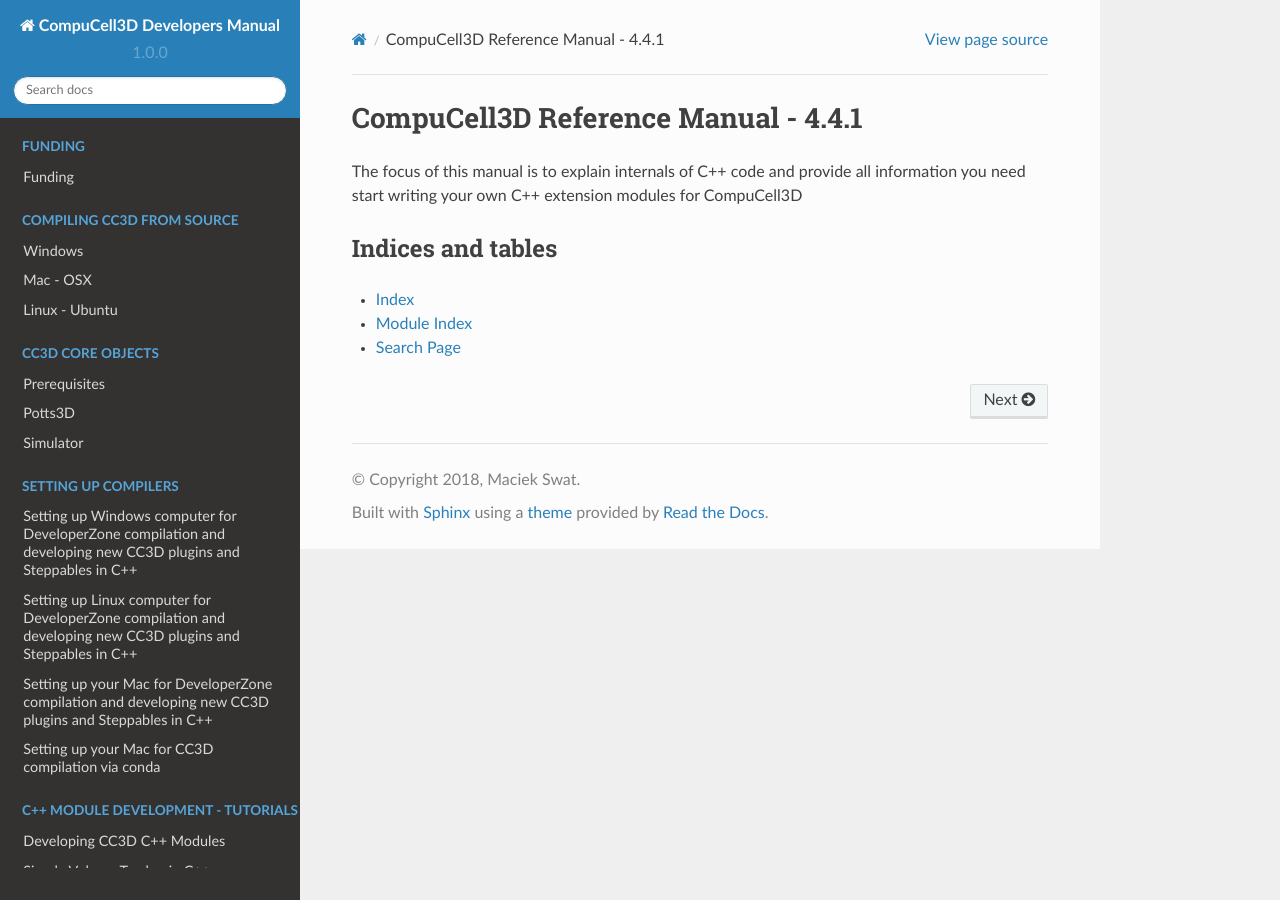
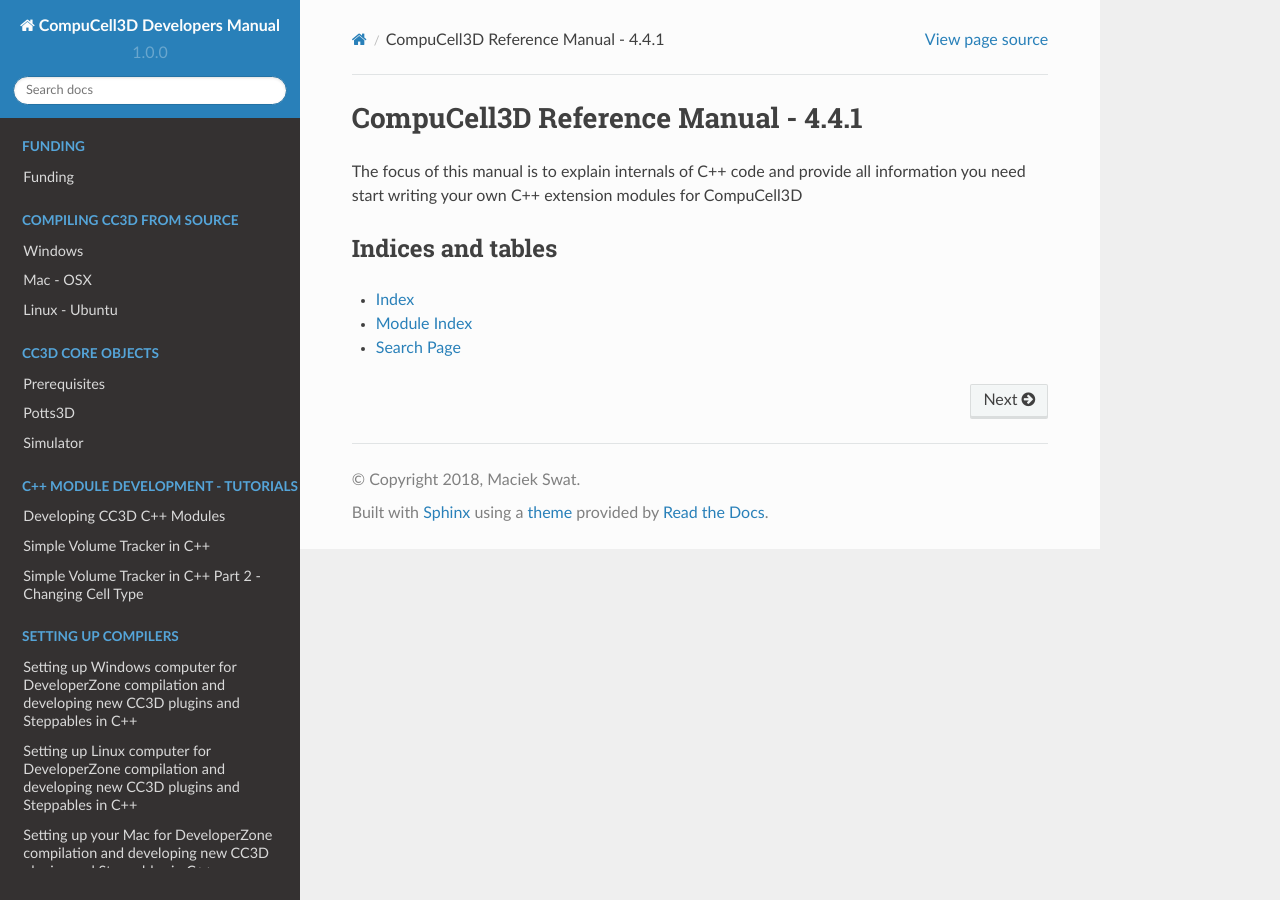
Before and after one commit to CompuCell3D/CompuCell3DDevelopersManual, a Sphinx documentation site: the page built from docs/index.rst, in a window 1280 px wide. Built offline with Sphinx 7.4.7 and the Read the Docs theme 2.0.0, drawn with Linux system fonts in a browser that asks for light colours; some of the changed lines change nothing that is shown.

Commit message:
reordering index.rst

```diff
--- a/docs/index.rst
+++ b/docs/index.rst
@@ -31,13 +31,6 @@ C++ extension modules for CompuCell3D
     simulator
 
 .. toctree::
-    :maxdepth: 1
-    :hidden:
-    :caption: Setting up compilers
-
-    setting_up_compilers
-
-.. toctree::
    :maxdepth: 1
    :hidden:
    :caption: C++ Module Development - Tutorials
@@ -45,6 +38,13 @@ C++ extension modules for CompuCell3D
    intro_to_cc3d_c++_module_development
    developing_simple_volume_tracker_plugin
    developing_simple_volume_tracker_plugin_part_2
+
+.. toctree::
+    :maxdepth: 1
+    :hidden:
+    :caption: Setting up compilers
+
+    setting_up_compilers
 
 
 .. toctree::
```
